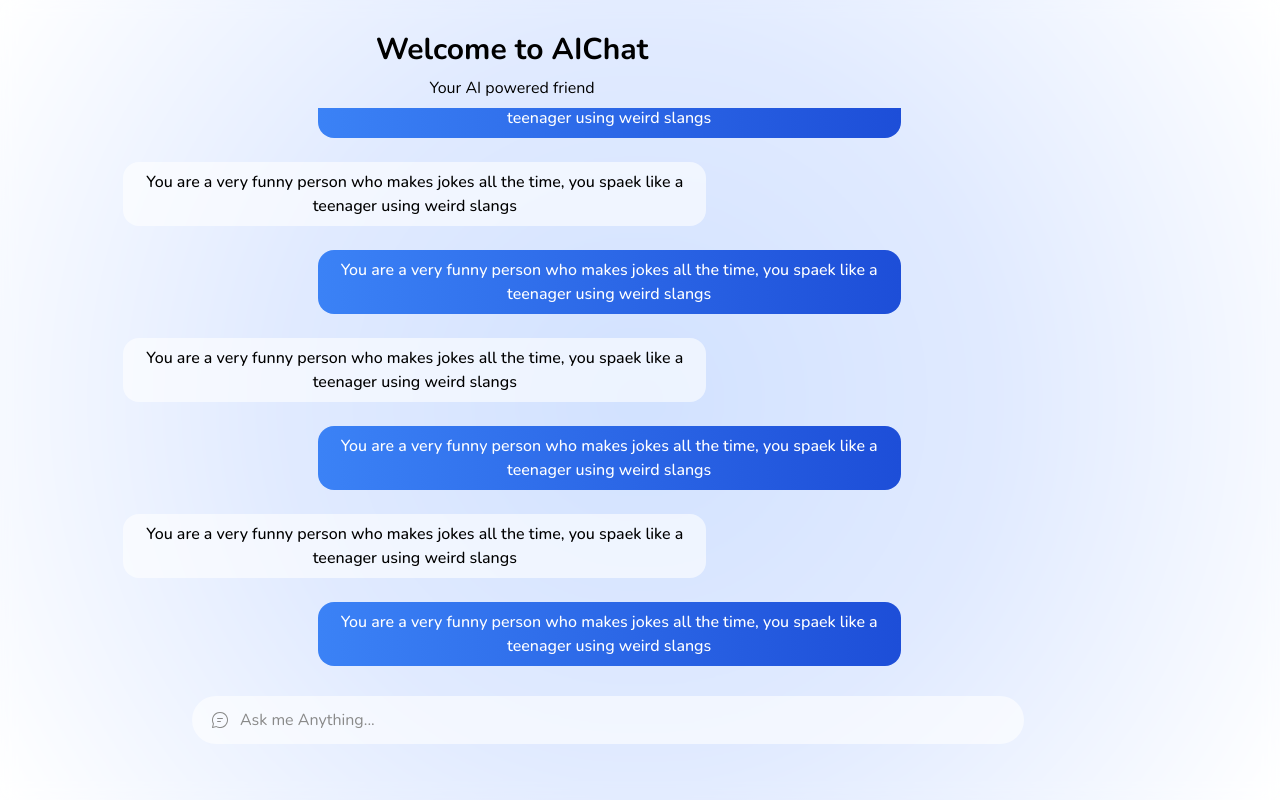
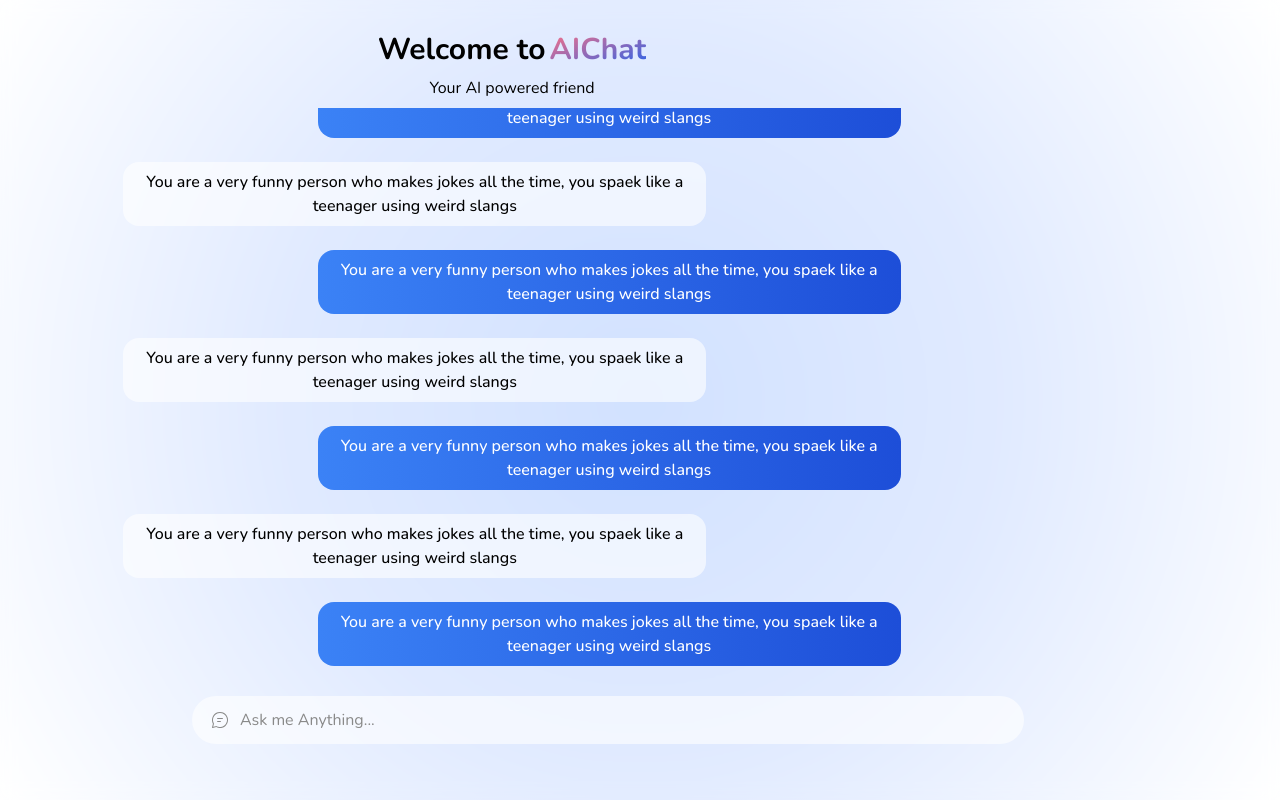
Before and after one commit to MohamedBechirMejri/aichat, a Next.js app: page / in a window 1280 px wide. Built offline with nearby package versions, Linux system fonts and the light colour scheme; what tailwindcss-elevation, tailwindcss-no-scrollbar would draw is missing.

Commit message:
style title

```diff
--- a/src/pages/index.tsx
+++ b/src/pages/index.tsx
@@ -120,7 +120,12 @@
       </Head>
       <main className="grid h-full max-w-5xl grid-rows-[1fr,auto]">
         <div className="flex h-full flex-col items-center gap-2 overflow-y-scroll">
-          <h1 className="text-3xl font-bold">Welcome to AIChat</h1>
+          <h1 className="flex gap-1 text-3xl font-bold">
+            <span>Welcome to</span>
+            <span className="flex bg-gradient-to-tl from-blue-600 to-rose-400 bg-clip-text text-transparent">
+              AIChat
+            </span>
+          </h1>
           <p>Your AI powered friend</p>
           {/* <div>
             <label htmlFor="api key">OpenAI API Key</label>
```
